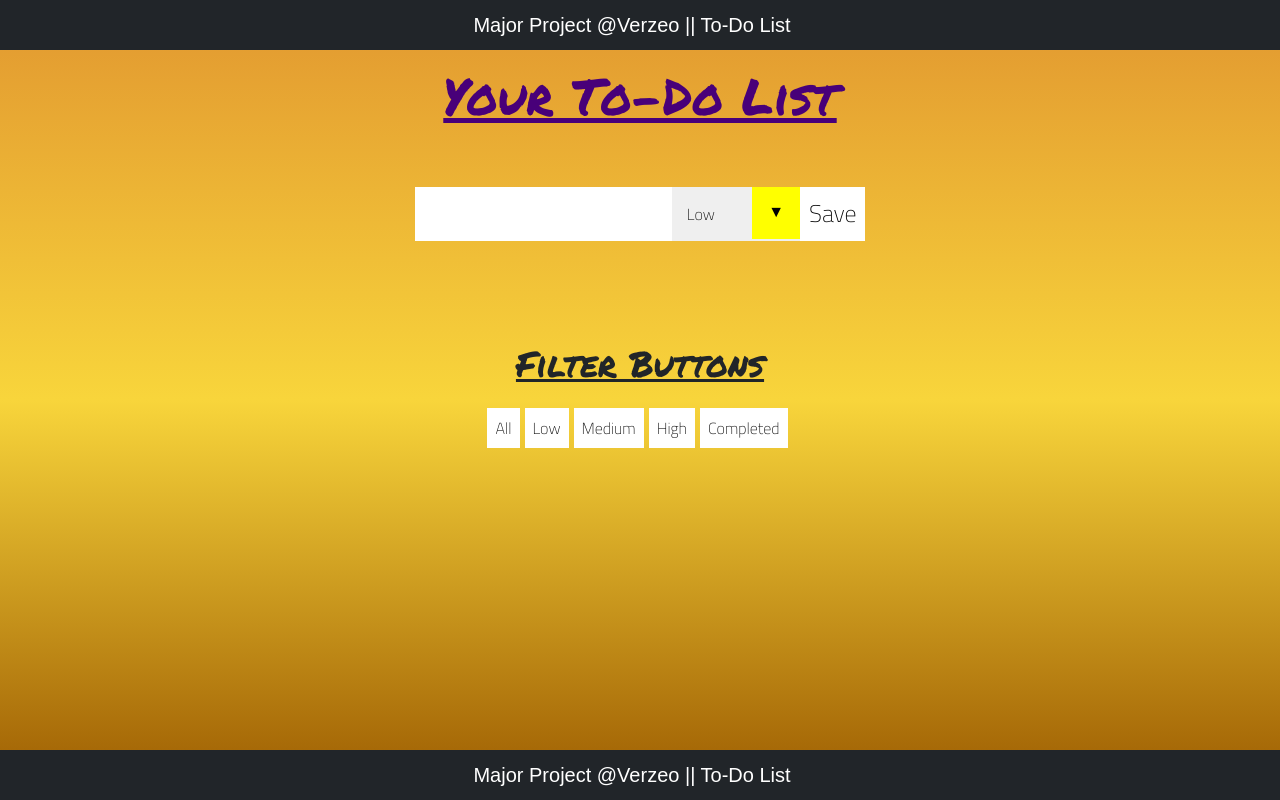
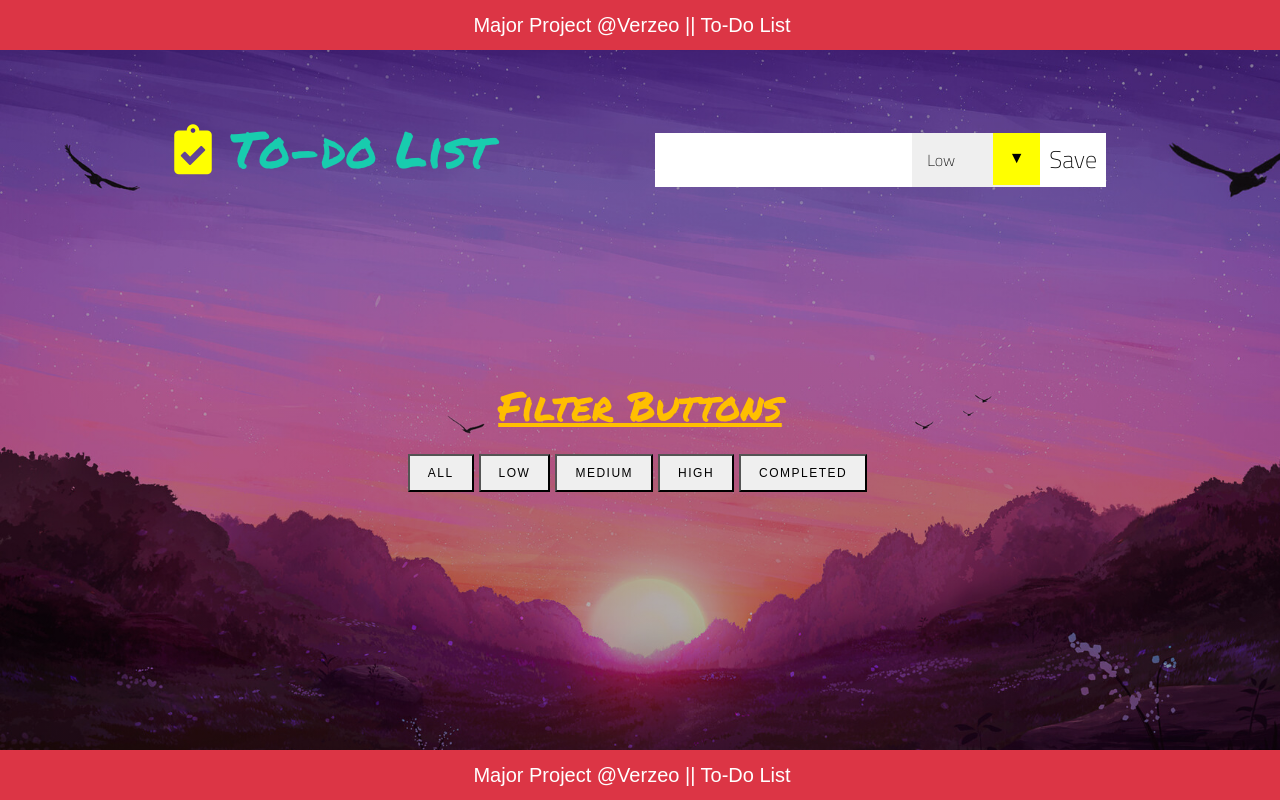
Before and after one commit to elementarymindscape/todo-list, a plain HTML site: page index.html in a window 1280 px wide. Drawn offline with nearby package versions, Linux system fonts and the light colour scheme; a web font is replaced by a local one.

Commit message:
added bg images and UI changes

```diff
--- a/index.html
+++ b/index.html
@@ -14,8 +14,11 @@
     <title>To-Do List</title>
 </head>
 <body>
+
+    <div class="wrapper">
+
       <header>
-            <nav class="navbar navbar-dark bg-dark">
+        <nav class="navbar navbar-dark bg-danger">
             <div class="container-fluid justify-content-center ">
               <h3 class="navbar-brand mb-0">Major Project @Verzeo || To-Do List</h3>
             </div>
@@ -23,9 +26,7 @@
     </header>
 
     <div class="heading">
-            <h2 class="text-center" >Your To-Do List</h2>
-        </div>
-
+      <h2><i class="fas fa-clipboard-check"></i> To-do List</h2>
         <form>
           <input type="text" class="Input">
           <div class="select">
@@ -37,6 +38,9 @@
             </div>
           <button type="submit" class="Button">Save</button>
       </form>
+    </div>
+
+
 <div class="container">
     <ul class="List align-items-center "></ul>
 </div>
@@ -53,16 +57,18 @@
     <button class="completed-btn" value="completed" >Completed</button>
 </div>
 
-    <div class="mt-6 mb-2"></div>
+
 
 <footer>
-        <nav class="navbar navbar-dark bg-dark">
+    <nav class="navbar navbar-dark bg-danger">
         <div class="container-fluid justify-content-center ">
           <h3 class="navbar-brand mb-0">Major Project @Verzeo || To-Do List</h3>
         </div>
       </nav>
 </footer>
 
+    </div>
+
     <script src="index.js"></script>
 </body>
 
--- a/style.css
+++ b/style.css
@@ -5,17 +5,38 @@
         }
 
         body{
-            background: linear-gradient(#df8f21ee,#f8d53b,#9b5a00);
+            /* background: linear-gradient(#df8f21ee,#f8d53b,#9b5a00); */
             min-height: 100vh;
             font-family: "Cairo", sans-serif;
         }
 
+        .wrapper{
+            max-width: 100%;
+            min-height: 100vh;
+            /* background-image: url("img3.jpg"); */
+            background: linear-gradient( rgba(0, 0, 0, 0.3), rgba(0, 0, 0, 0.3) ), url('imgbg1.jpg');
+            background-position: center;
+            background-repeat: no-repeat;
+            background-size: cover;
+        }
+
+        .heading{
+            padding: 10px;
+            display: flex;
+            align-items: baseline;
+            justify-content: space-evenly;
+            flex-wrap: wrap;
+        }
+
+        .heading i{
+            color: #ff0;
+        }
+
         .heading h2{
-            color: #480079;
+            color: #18ccae;
             font-size: 50px;
             margin-top: 1rem;
             font-family: "Permanent Marker", sans-serif;
-            text-decoration: underline;
         }
 
         header h3{
@@ -24,7 +45,7 @@
 
 
          form{
-            min-height: 20vh;
+            min-height: 25vh;
             display: flex;
             align-items: center;
             justify-content: center;
@@ -51,6 +72,7 @@
         }
 
         .container{
+            margin-top: 4rem;
             display: flex;
             justify-content: center;
             align-items: center;
@@ -133,21 +155,27 @@
         }
 
         .filter-heading h2{
-            font-size: 35px;
+            color: #ffbf00;
+            font-size: 40px;
             margin-top: 1.5rem;
             font-family: "Permanent Marker", sans-serif;
             text-decoration: underline;
         }
 
         .low-button, .medium-button, .high-button, .all-tasks, .completed-btn{
+            display: flex;
             margin-bottom: 4rem;
-            padding: 0.5rem;
-            background-color: white;
-            border: none;
+            font-size: 12px;
+            letter-spacing: 1.5px;
             margin-right: 5px;
             cursor: pointer;
             transition: all 0.3s ease;
+            padding: 8px 18px;
+            text-decoration: none;
+            text-transform: uppercase;
+            font-family: "Otomanopee One", sans-serif;
         }
+
 
         .all-tasks:hover{
             color: #fff;
```
Also changed, not shown: img3.jpg (added), imgbg.jpg (added), imgbg1.jpg (added). Lines whose indentation alone changed are shown as unchanged.
